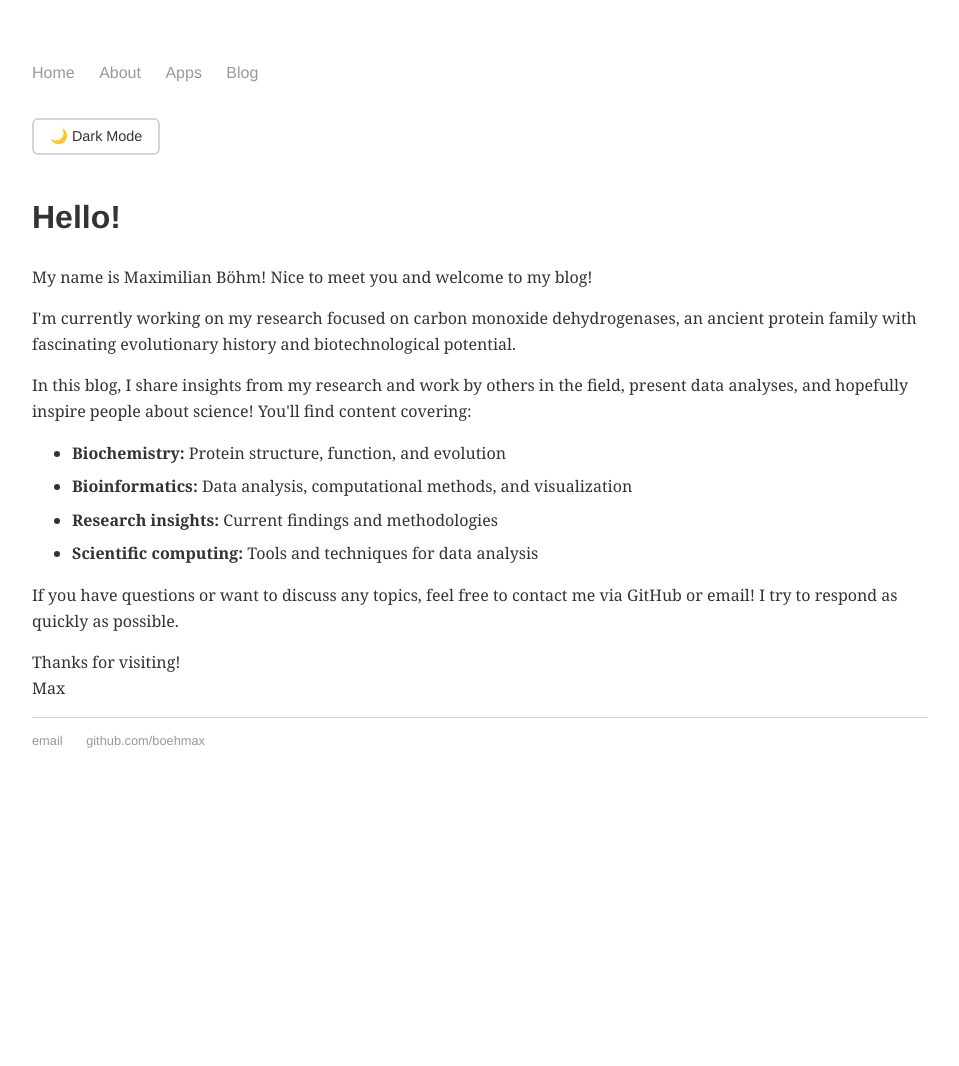
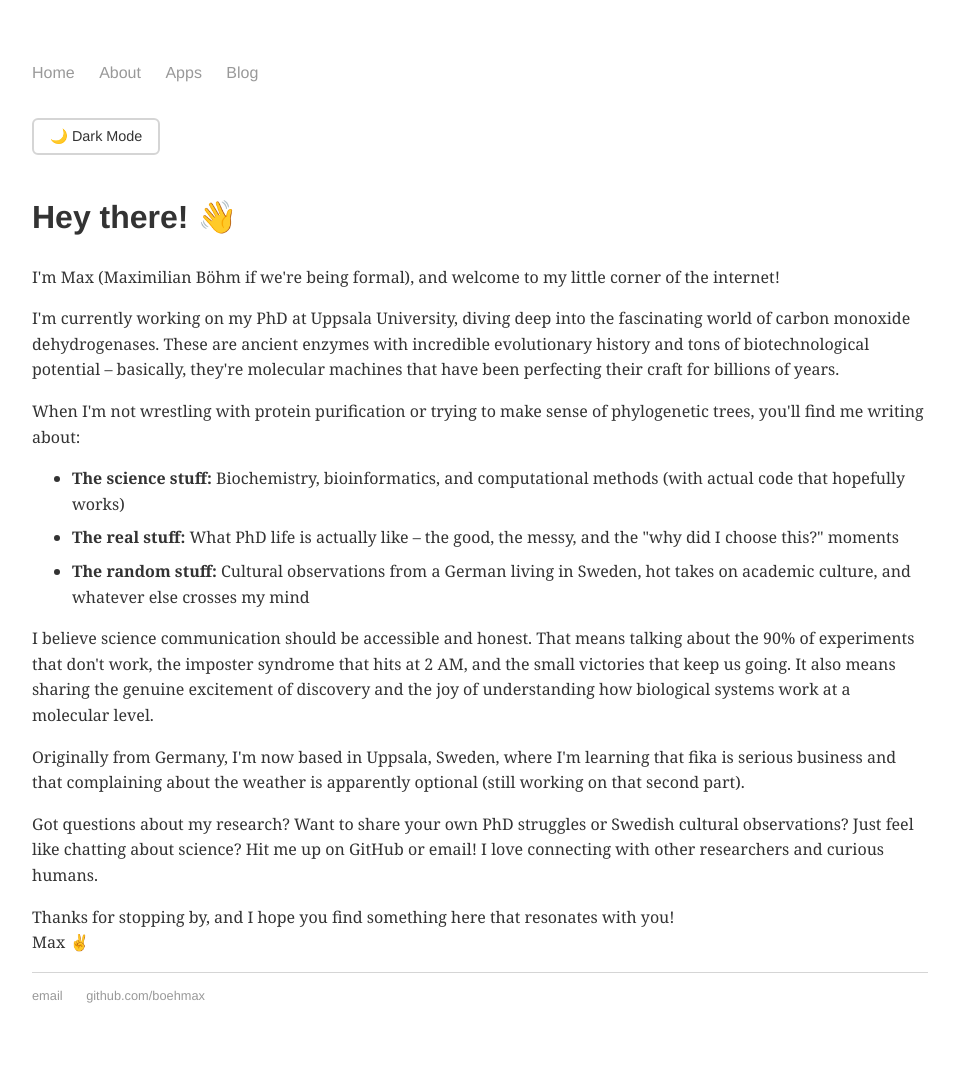
Before and after one commit to boehmax/boehmax.github.io, a Jekyll site: the page built from about/index.html, in a window 1280 px wide. Shown: the whole page, without its empty margins (160-1119 px from the left). Built offline with Jekyll 4.4.1, drawn with Linux system fonts in a browser that asks for light colours; before the commit the page ends 900 px from its top, so only the background shows below that.

Commit message:
Add casual, personal blog content alongside academic posts
Co-authored-by: boehmax <90572663+boehmax@users.noreply.github.com>

```diff
--- a/about/index.html
+++ b/about/index.html
@@ -3,22 +3,25 @@ layout: default
 title: About Maximilian Boehm
 ---
 <div class="blurb">
-    	<h1>Hello!</h1>
-		<p>My name is Maximilian Böhm! Nice to meet you and welcome to my blog!</p>
+    	<h1>Hey there! 👋</h1>
+		<p>I'm Max (Maximilian Böhm if we're being formal), and welcome to my little corner of the internet!</p>
 
-		<p>I'm currently working on my research focused on carbon monoxide dehydrogenases, an ancient protein family with fascinating evolutionary history and biotechnological potential.</p>
+		<p>I'm currently working on my PhD at Uppsala University, diving deep into the fascinating world of carbon monoxide dehydrogenases. These are ancient enzymes with incredible evolutionary history and tons of biotechnological potential – basically, they're molecular machines that have been perfecting their craft for billions of years.</p>
 
-		<p>In this blog, I share insights from my research and work by others in the field, present data analyses, and hopefully inspire people about science! You'll find content covering:</p>
+		<p>When I'm not wrestling with protein purification or trying to make sense of phylogenetic trees, you'll find me writing about:</p>
 
 		<ul>
-			<li><strong>Biochemistry:</strong> Protein structure, function, and evolution</li>
-			<li><strong>Bioinformatics:</strong> Data analysis, computational methods, and visualization</li>
-			<li><strong>Research insights:</strong> Current findings and methodologies</li>
-			<li><strong>Scientific computing:</strong> Tools and techniques for data analysis</li>
+			<li><strong>The science stuff:</strong> Biochemistry, bioinformatics, and computational methods (with actual code that hopefully works)</li>
+			<li><strong>The real stuff:</strong> What PhD life is actually like – the good, the messy, and the "why did I choose this?" moments</li>
+			<li><strong>The random stuff:</strong> Cultural observations from a German living in Sweden, hot takes on academic culture, and whatever else crosses my mind</li>
 		</ul>
 
-		<p>If you have questions or want to discuss any topics, feel free to contact me via GitHub or email! I try to respond as quickly as possible.</p>
+		<p>I believe science communication should be accessible and honest. That means talking about the 90% of experiments that don't work, the imposter syndrome that hits at 2 AM, and the small victories that keep us going. It also means sharing the genuine excitement of discovery and the joy of understanding how biological systems work at a molecular level.</p>
 
-		<p>Thanks for visiting!<br>
-		Max</p>
+		<p>Originally from Germany, I'm now based in Uppsala, Sweden, where I'm learning that fika is serious business and that complaining about the weather is apparently optional (still working on that second part).</p>
+
+		<p>Got questions about my research? Want to share your own PhD struggles or Swedish cultural observations? Just feel like chatting about science? Hit me up on GitHub or email! I love connecting with other researchers and curious humans.</p>
+
+		<p>Thanks for stopping by, and I hope you find something here that resonates with you!<br>
+		Max ✌️</p>
 </div><!-- /.blurb -->
--- a/blog/index.html
+++ b/blog/index.html
@@ -5,7 +5,7 @@ title: Blog
 
 <div class="blog-header">
 	<h1>{{ page.title }}</h1>
-	<p class="blog-intro">Research insights, data analysis, and thoughts on biochemistry and bioinformatics</p>
+	<p class="blog-intro">Scientific research, PhD adventures, and honest thoughts on academic life</p>
 </div>
 
 <div class="posts-container">
--- a/css/main.css
+++ b/css/main.css
@@ -643,6 +643,77 @@ blockquote {
     color: var(--accent-color);
 }
 
+/* Casual Post Styles */
+.casual-post {
+    max-width: 800px;
+    margin: 0 auto;
+}
+
+.casual-post .post-header {
+    margin-bottom: 2rem;
+    padding-bottom: 1.5rem;
+    border-bottom: 2px solid var(--accent-color);
+}
+
+.casual-post .post-title {
+    font-size: 2.5em;
+    margin-bottom: 0.5rem;
+    color: var(--text-color);
+    font-weight: bold;
+}
+
+.casual-post .post-meta {
+    display: flex;
+    flex-wrap: wrap;
+    gap: 1rem;
+    align-items: center;
+    font-size: 0.9em;
+    color: var(--link-color);
+    margin-bottom: 1rem;
+}
+
+.casual-post .mood {
+    background: var(--accent-color);
+    color: white;
+    padding: 0.2rem 0.6rem;
+    border-radius: 15px;
+    font-size: 0.8em;
+    font-weight: 500;
+}
+
+.casual-post .post-tldr {
+    background: var(--bg-color);
+    border-left: 4px solid var(--accent-color);
+    padding: 1rem;
+    margin: 1rem 0;
+    font-style: italic;
+    border-radius: 0 4px 4px 0;
+}
+
+.casual-post .post-content {
+    font-size: 1.1em;
+    line-height: 1.7;
+    margin-bottom: 2rem;
+}
+
+.casual-post .post-content p {
+    margin-bottom: 1.2em;
+}
+
+.casual-post .post-content h2 {
+    margin-top: 2rem;
+    margin-bottom: 1rem;
+    color: var(--text-color);
+    font-size: 1.5em;
+}
+
+.casual-post .post-content h3 {
+    margin-top: 1.5rem;
+    margin-bottom: 0.8rem;
+    color: var(--text-color);
+    font-size: 1.3em;
+}
+
 /* Enhanced Responsive Design */
 @media (max-width: 900px) {
     .apps-grid {
--- a/index.html
+++ b/index.html
@@ -6,7 +6,7 @@ title: Maximilian Boehm
 <div class="hero-section">
     <h1>Maximilian Böhm, M.Sc.</h1>
     <h2 class="subtitle">Data Scientist & Biochemist</h2>
-    <p class="tagline">Exploring data to learn about biological systems</p>
+    <p class="tagline">Exploring ancient enzymes, PhD life, and everything in between</p>
 </div>
 
 <div class="latest-posts">
@@ -52,6 +52,6 @@ title: Maximilian Boehm
 
 <div class="about-snippet">
     <h3>About</h3>
-    <p>I'm passionate about using computational approaches to understand biological systems. Here you'll find insights on biochemistry, bioinformatics, data analysis techniques, and research findings from my work on carbon monoxide dehydrogenases and enzyme evolution.</p>
+    <p>I'm passionate about using computational approaches to understand biological systems. Here you'll find insights on biochemistry, bioinformatics, data analysis techniques, research findings from my work on carbon monoxide dehydrogenases, and plenty of personal stories from PhD life. Think science mixed with real talk about academic life, cultural adventures in Sweden, and the occasional rant about research that didn't go as planned.</p>
     <a href="/about" class="read-more">Learn more about me →</a>
 </div>
```
Also changed, not shown: _layouts/casual-post.html (added, +50 -0 lines), _posts/2025-01-08-academic-hot-takes.md (added, +99 -0 lines), _posts/2025-01-15-phd-reality-check.md (added, +78 -0 lines), _posts/2025-01-22-swedish-life-adventures.md (added, +78 -0 lines).
